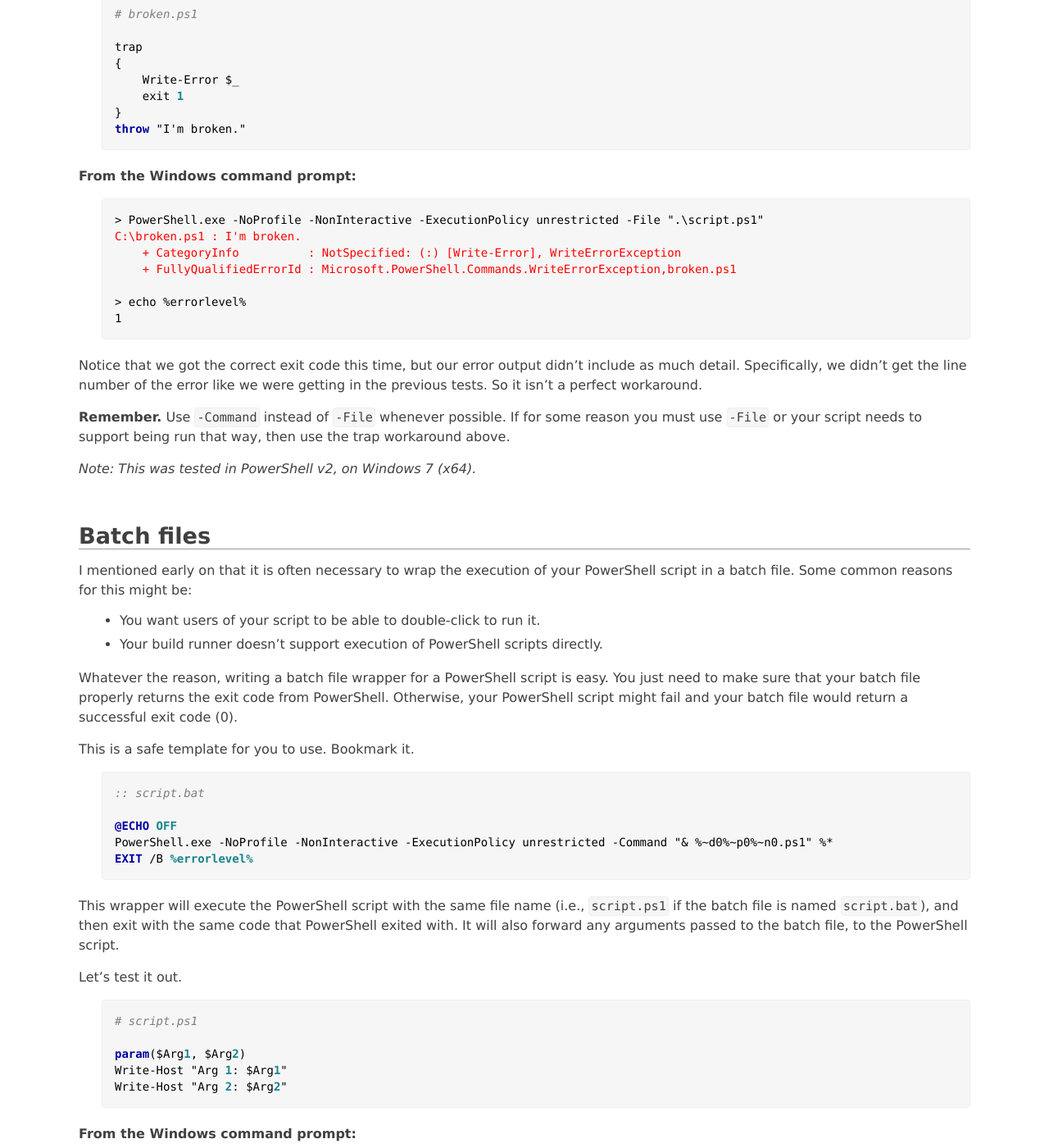
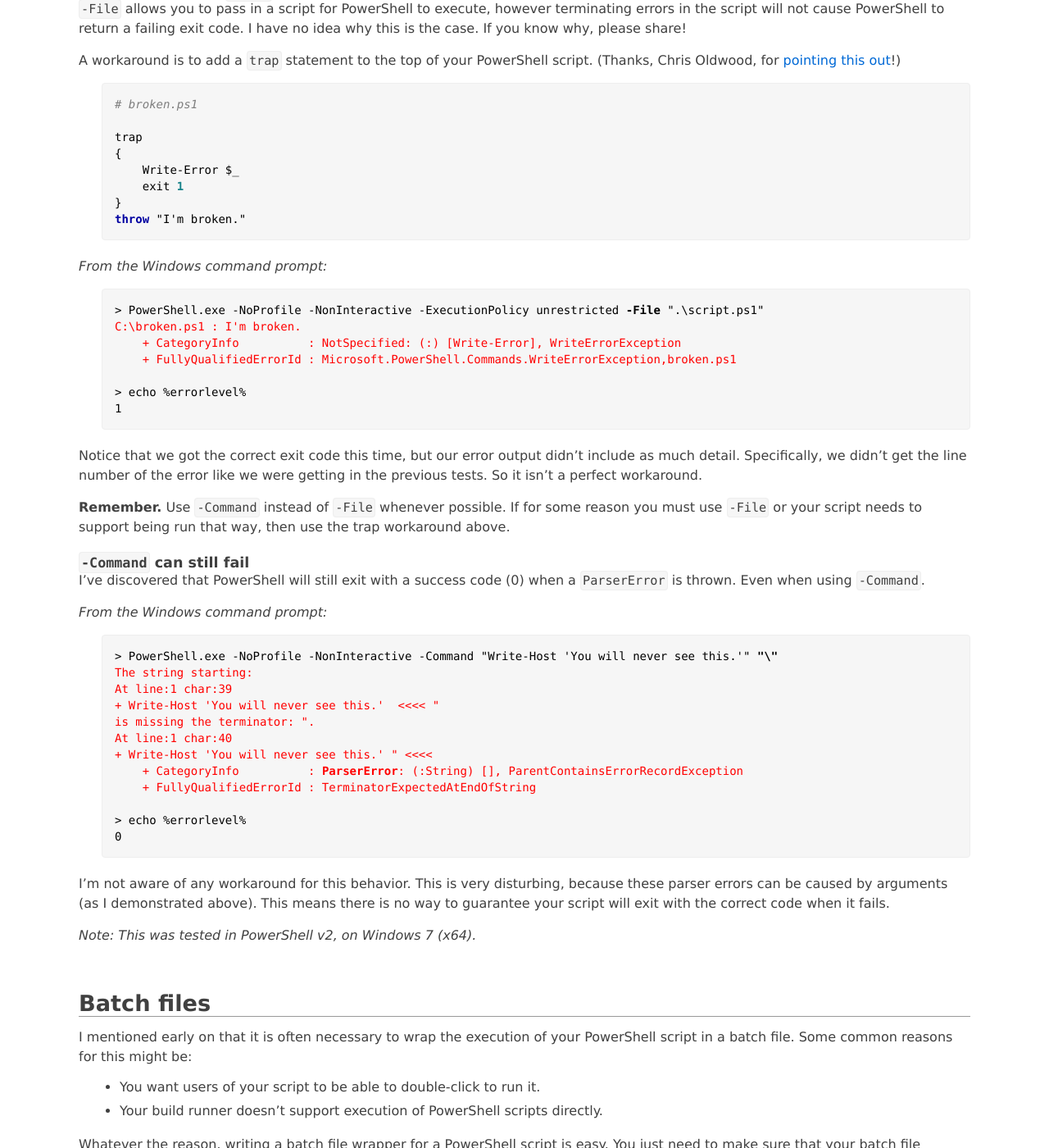
Before and after one commit to jpoehls/zduck.com, a Jekyll site: the page built from _posts/2012/2012-06-23-powershell-batch-files-exit-codes.md, in a window 1280 px wide and 1400 px high, scrolled down 3006 px. Shown: the whole window at 82% size. Built offline with Jekyll 4.4.1, drawn with Linux system fonts in a browser that asks for light colours; comment, search, counter and statistics services are not loaded; some of the changed text lies outside the part shown.

Commit message:
Updated my PS exit code blog post with another discovery.

```diff
--- a/_posts/2012/2012-06-23-powershell-batch-files-exit-codes.md
+++ b/_posts/2012/2012-06-23-powershell-batch-files-exit-codes.md
@@ -8,7 +8,9 @@ categories: powershell
 
 `PowerShell.exe` doesn't return correct exit codes when using the `-File` option. Use `-Command` instead.
 
-[This](#bat-wrapper) is a batch file wrapper for executing PowerShell scripts. It forwards arguments to PowerShell and correctly bubbles up the exit code.
+[This](#bat-wrapper) is a batch file wrapper for executing PowerShell scripts. It forwards arguments to PowerShell and correctly bubbles up the exit code (when it can).
+
+`PowerShell.exe` still [returns a passing (0) exit code when a `ParserError` is thrown](#command-parsererror). Even when using `-Command`. I haven't found a workaround for this.
 
 You can use [black magic](#black-magic) to include spaces and quotes in the arguments you pass through the batch file wrapper to PowerShell.
 
@@ -77,6 +79,8 @@ Exec { cmd /C exit 1 }
 Write-Host "You'll never see this."
 </pre>
 
+### Throwing & exit codes
+
 The `throw` keyword is how you generate a terminating error in PowerShell. It will, sometimes, cause your PowerShell script to return a failing exit code (1). Wait, when does it _not_ cause a failing exit code, you ask? This is where PowerShell's warts start to show. Let me demonstrate some scenarios.
 
 <pre data-language="powershell">
@@ -85,7 +89,7 @@ The `throw` keyword is how you generate a terminating error in PowerShell. It wi
 throw "I'm broken"
 </pre>
 
-**From the PowerShell command prompt:**
+*From the PowerShell command prompt:*
 
 <pre>
 PS&gt; .\broken.ps1
@@ -99,7 +103,7 @@ PS&gt; $LastExitCode
 1
 </pre>
 
-**From the Windows command prompt:**
+*From the Windows command prompt:*
 
 <pre>
 &gt; PowerShell.exe -NoProfile -NonInteractive -ExecutionPolicy unrestricted -Command ".\broken.ps1"
@@ -115,10 +119,10 @@ At C:\broken.ps1:1 char:6
 
 That worked, too. Good.
 
-**Again, from the Windows command prompt:**
+*Again, from the Windows command prompt:*
 
 <pre>
-&gt; PowerShell.exe -NoProfile -NonInteractive -ExecutionPolicy unrestricted -File ".\broken.ps1"
+&gt; PowerShell.exe -NoProfile -NonInteractive -ExecutionPolicy unrestricted <b>-File</b> ".\broken.ps1"
 <span style="color: red;">I'm broken.
 At C:\broken.ps1:1 char:6
 + throw &lt;&lt;&lt;&lt;  "I'm broken."
@@ -130,6 +134,8 @@ At C:\broken.ps1:1 char:6
 </pre>
 
 Whoa! We still saw the error, but PowerShell returned a passing exit code. What the heck?! Yes, this is the wart.
+
+### A workaround for `-File`
 
 `-File` allows you to pass in a script for PowerShell to execute, however terminating errors in the script will not cause PowerShell to return a failing exit code. I have no idea why this is the case. If you know why, please share!
 
@@ -146,10 +152,10 @@ trap
 throw "I'm broken."
 </pre>
 
-**From the Windows command prompt:**
+*From the Windows command prompt:*
 
 <pre>
-&gt; PowerShell.exe -NoProfile -NonInteractive -ExecutionPolicy unrestricted -File ".\script.ps1"
+&gt; PowerShell.exe -NoProfile -NonInteractive -ExecutionPolicy unrestricted <b>-File</b> ".\script.ps1"
 <span style="color: red;">C:\broken.ps1 : I'm broken.
     + CategoryInfo          : NotSpecified: (:) [Write-Error], WriteErrorException
     + FullyQualifiedErrorId : Microsoft.PowerShell.Commands.WriteErrorException,broken.ps1</span>
@@ -161,6 +167,31 @@ throw "I'm broken."
 Notice that we got the correct exit code this time, but our error output didn't include as much detail. Specifically, we didn't get the line number of the error like we were getting in the previous tests. So it isn't a perfect workaround.
 
 **Remember.** Use `-Command` instead of `-File` whenever possible. If for some reason you must use `-File` or your script needs to support being run that way, then use the trap workaround above.
+
+<a id="command-parsererror"> </a>
+
+### `-Command` can still fail
+
+I've discovered that PowerShell will still exit with a success code (0) when a `ParserError` is thrown. Even when using `-Command`.
+
+*From the Windows command prompt:*
+
+<pre>
+&gt; PowerShell.exe -NoProfile -NonInteractive -Command "Write-Host 'You will never see this.'" <b>"\"</b>
+<span style="color: red;">The string starting:
+At line:1 char:39
++ Write-Host 'You will never see this.'  &lt;&lt;&lt;&lt; "
+is missing the terminator: ".
+At line:1 char:40
++ Write-Host 'You will never see this.' " &lt;&lt;&lt;&lt;
+    + CategoryInfo          : <b>ParserError</b>: (:String) [], ParentContainsErrorRecordException
+    + FullyQualifiedErrorId : TerminatorExpectedAtEndOfString</span>
+
+&gt; echo %errorlevel%
+0
+</pre>
+
+I'm not aware of any workaround for this behavior. This is very disturbing, because these parser errors can be caused by arguments (as I demonstrated above). This means there is no way to guarantee your script will exit with the correct code when it fails.
 
 _Note: This was tested in PowerShell v2, on Windows 7 (x64)._
 
@@ -197,7 +228,7 @@ Write-Host "Arg 1: $Arg1"
 Write-Host "Arg 2: $Arg2"
 </pre>
 
-**From the Windows command prompt:**
+*From the Windows command prompt:*
 
 <pre data-language="batch">
 &gt; script.bat happy scripting
@@ -227,7 +258,7 @@ Please don't ask me to explain this black magic, I only know that it works. Much
 
 For comparison, here is how you would do it if you were executing the script from PowerShell, without using the batch file wrapper.
 
-**From the PowerShell command prompt:**
+*From the PowerShell command prompt:*
 
 <pre data-language="batch">
 PS&gt; .\script.ps1 happy scripting
```
